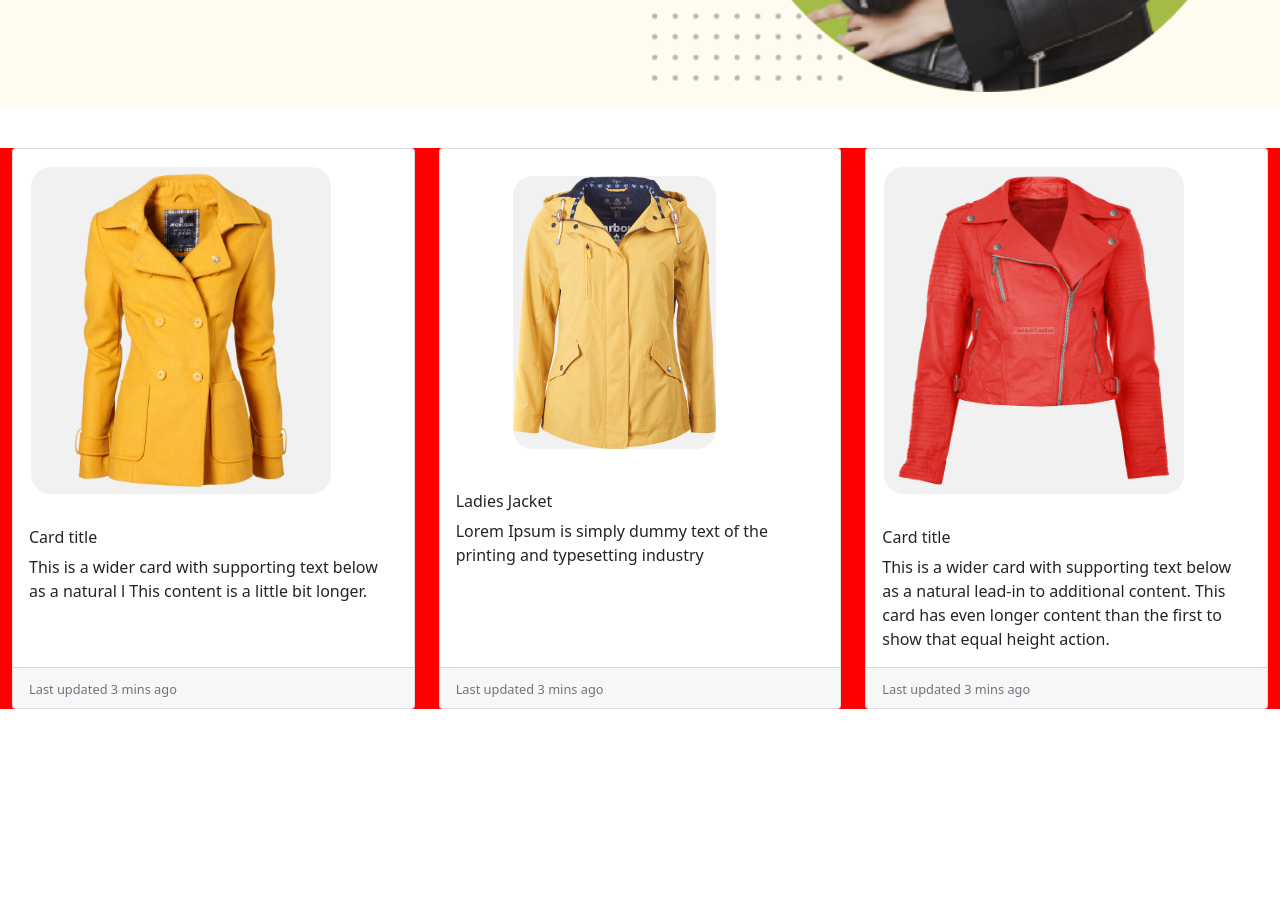
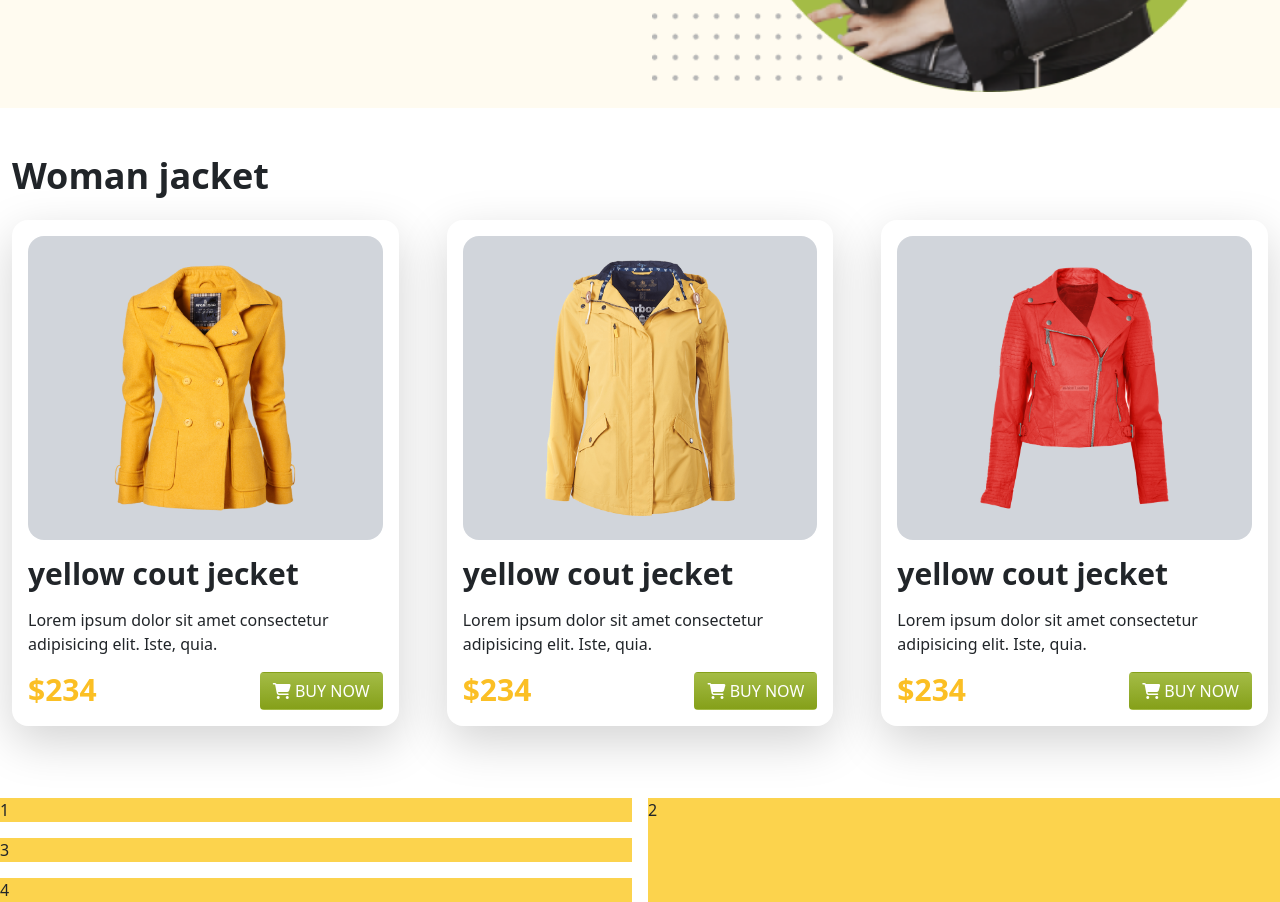
Before and after one commit to tanishatasnin/practice-assingment, a plain HTML site: page index.html in a window 1280 px wide. Shown: the part 640-1542 px from the top of the page. Before the commit the page ends 1365 px from the top, so only its background shows below. Drawn offline with nearby package versions, Linux system fonts and the light colour scheme; files that its build step writes are made by us from their sources.

Commit message:
add more

```diff
--- a/index.html
+++ b/index.html
@@ -58,7 +58,9 @@
                                              <p class="">Lorem Ipsum is simply dummy text of the printing
 
                                                             and typesetting industry</p>
-                                                            <button type="button" class="btn btn-warnig"  style="background: linear-gradient(#A4BC46,#85A019); color: white;"><i class="fas fa-shopping-cart"></i> BUY NOW</button>
+ <button type="button" class="btn btn-warnig"
+ style="background: linear-gradient(#A4BC46,#85A019); color: white;">
+ <i class="fas fa-shopping-cart"></i> BUY NOW</button>
 
                               </div>
 <div class="col-lg-6">
@@ -69,54 +71,69 @@
 
 </header>
 <main>
-               <section class="container">
-               <div class="row row-cols-1 row-cols-md-3 g-4 my-3">
-                              <div class="col">
-                                <div class="card h-100">
-                                  <img style="width: 300px;
-                                  height: 327px; background: #F1F1F1; margin:18px; border-radius: 20px;"  src="penguin-fashion-main/images/jacket-1.png" p-3 class="card-img-top" alt="...">
-                                  <div class="card-body">
-                                    <h5 class="card-title">Card title</h5>
-                                    <p class="card-text">This is a wider card with supporting text below as a natural l This content is a little bit longer.</p>
+               <section class="container my-12">
+                 <h1 class="text-4xl font-bold ">Woman jacket</h1>
+                 <div class="grid lg:grid-cols-3 gap-5">
+
+             <div class="shadow-lg rounded-2xl p-3 space-y-4 my-4 ">
+              <div class="bg-gray-300 rounded-2xl py-6 ">
+                <img class="h-64 mx-auto" src="penguin-fashion-main/images/jacket-1.png"
+               alt=""></div>
+
+               <h2 class="text-3xl font-bold">yellow  cout jecket</h2>
+               <p>Lorem ipsum dolor sit amet consectetur adipisicing elit. Iste, quia.</p>
+               <div class=" lg:flex justify-between">
+                 <h2 class="text-3xl text-yellow-400 font-bold">$234</h2>
+                 <button type="button" class="btn btn-warnig"
+                 style="background: linear-gradient(#A4BC46,#85A019); color: white;">
+                 <i class="fas fa-shopping-cart"></i> BUY NOW</button>
+
                </div>
-                                  <div class="card-footer">
-                                    <small class="text-muted">Last updated 3 mins ago</small>
+
               </div>
+
+             <div class="shadow-lg rounded-2xl p-3 space-y-4 my-4 ">
+              <div class="bg-gray-300 rounded-2xl py-6 ">
+                <img class="h-64 mx-auto" src="penguin-fashion-main/images/jacket-2.png"
+               alt=""></div>
+
+               <h2 class="text-3xl font-bold">yellow  cout jecket</h2>
+               <p>Lorem ipsum dolor sit amet consectetur adipisicing elit. Iste, quia.</p>
+               <div class="flex justify-between">
+                 <h2 class="text-3xl text-yellow-400 font-bold">$234</h2>
+                 <button type="button" class="btn btn-warnig"
+                 style="background: linear-gradient(#A4BC46,#85A019); color: white;">
+                 <i class="fas fa-shopping-cart"></i> BUY NOW</button>
+
                </div>
+
               </div>
-                              <div class="col">
-                                <div class="card h-100">
-                                  <img style="width: 203px;
-                                  height: 273px;background: #F1F1F1; background-size: 375px; border-radius: 20px; margin-top: 27px; margin-bottom: 27px; margin-left:73px;"
-                                  src="penguin-fashion-main/images/jacket-2.png" class="card-img-top" alt="...">
-                                  <div class="card-body">
-                                    <h5 class="card-title">Ladies Jacket </h5>
-                                    <p class="card-text">Lorem Ipsum is simply dummy text of the
 
-                                             printing and typesetting industry</p>
+             <div class="shadow-lg rounded-2xl p-3 space-y-4 my-4 ">
+              <div class="bg-gray-300 rounded-2xl py-6 ">
+                <img class="h-64 mx-auto" src="penguin-fashion-main/images/jacket-3.png"
+               alt=""></div>
+
+               <h2 class="text-3xl font-bold">yellow  cout jecket</h2>
+               <p>Lorem ipsum dolor sit amet consectetur adipisicing elit. Iste, quia.</p>
+               <div class="flex justify-between">
+                 <h2 class="text-3xl text-yellow-400 font-bold">$234</h2>
+                 <button type="button" class="btn btn-warnig"
+                 style="background: linear-gradient(#A4BC46,#85A019); color: white;">
+                 <i class="fas fa-shopping-cart"></i> BUY NOW</button>
+
                </div>
-                                  <div class="card-footer">
-                                    <small class="text-muted">Last updated 3 mins ago</small>
+
               </div>
-                                </div>
-                              </div>
-                              <div class="col">
-                                <div class="card h-100">
-                                  <img style="width: 300px;
-                                  height: 327px;background: #F1F1F1; margin:18px; border-radius: 20px;"
-                                  src="penguin-fashion-main/images/jacket-3.png" class="card-img-top" alt="...">
-                                  <div class="card-body">
-                                    <h5 class="card-title">Card title</h5>
-                                    <p class="card-text">This is a wider card with supporting text below as a natural lead-in to additional content. This card has even longer content than the first to show that equal height action.</p>
-                                  </div>
-                                  <div class="card-footer">
-                                    <small class="text-muted">Last updated 3 mins ago</small>
-                                  </div>
-                                </div>
-                              </div>
+
             </div>
                </section>
-
+<section class="grid grid-cols-2 gap-3">
+  <div class="bg-yellow-300">1</div>
+  <div class="bg-yellow-300 row-span-3">2</div>
+  <div class="bg-yellow-300">3</div>
+  <div class="bg-yellow-300">4</div>
+</section>
 </main>
 <footer>
 
```
Lines whose indentation alone changed are shown as unchanged.
